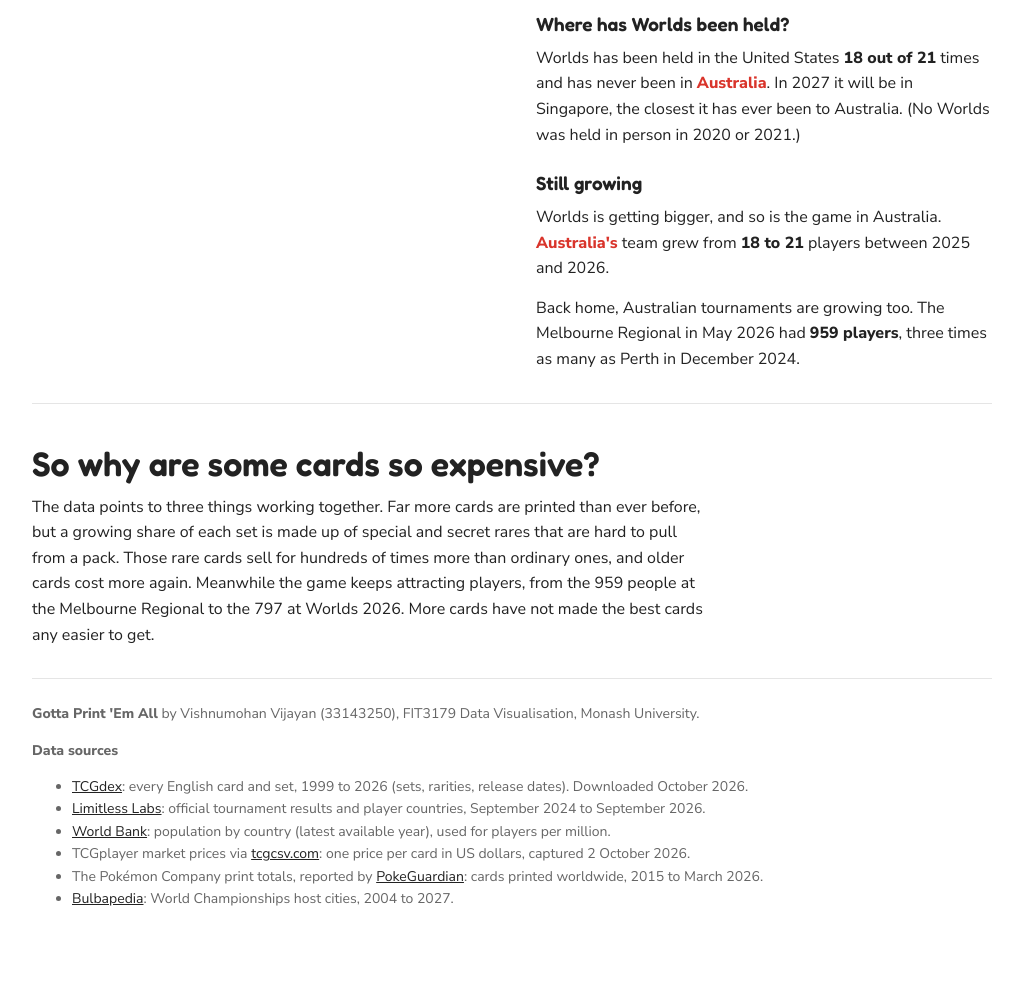
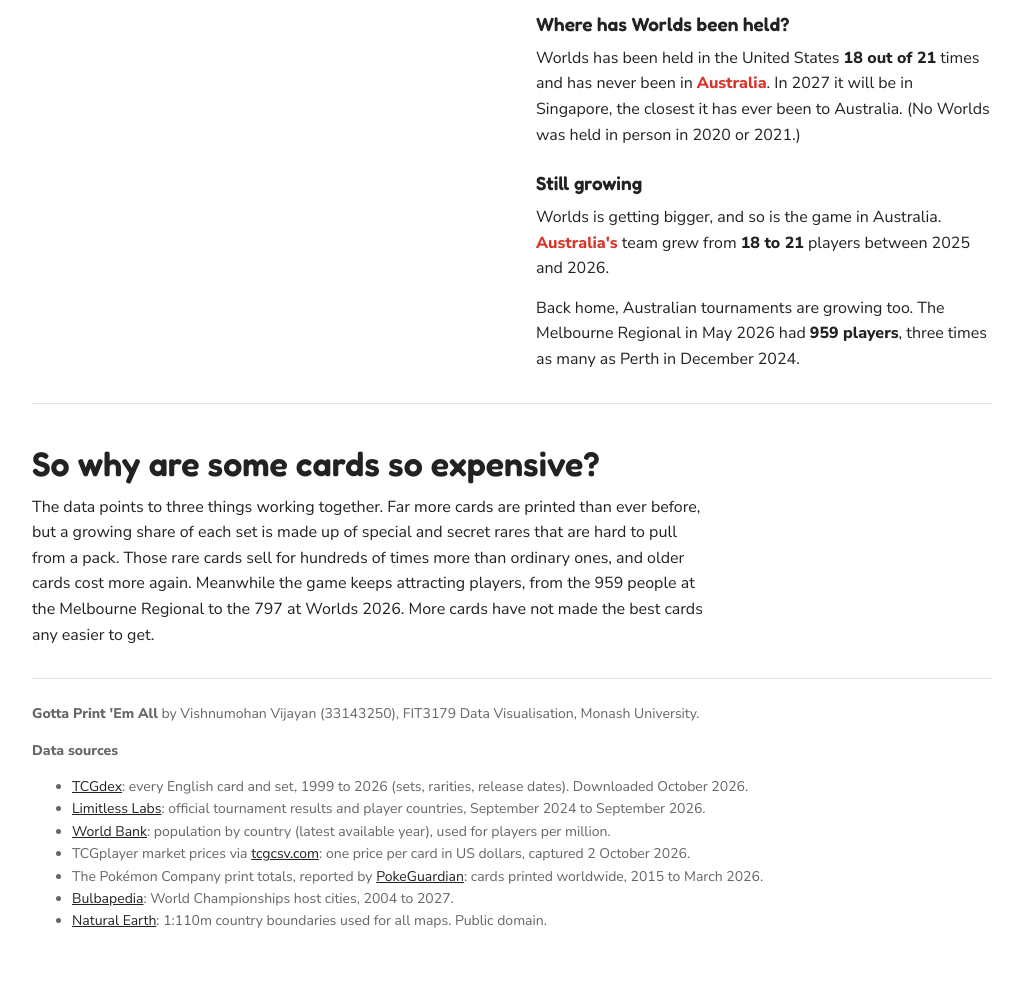
Before and after one commit to Swishnu/DV2, a plain HTML site: page index.html in a window 1280 px wide. Shown: the part 2059-3046 px from the top of the page, without its empty margins (128-1151 px from the left). Before the commit the page ends 3023 px from the top, so only its background shows below. Drawn offline with nearby package versions, Linux system fonts and the light colour scheme; a script that the page names is missing.

Commit message:
add map source

```diff
--- a/index.html
+++ b/index.html
@@ -176,6 +176,8 @@
             cards printed worldwide, 2015 to March 2026.</li>
           <li><a href="https://bulbapedia.bulbagarden.net/wiki/Pok%C3%A9mon_World_Championships" target="_blank">Bulbapedia</a>:
             World Championships host cities, 2004 to 2027.</li>
+          <li><a href="https://www.naturalearthdata.com" target="_blank">Natural Earth</a>: 1:110m country boundaries
+            used for all maps. Public domain.</li>
         </ul>
       </div>
     </footer>
```
